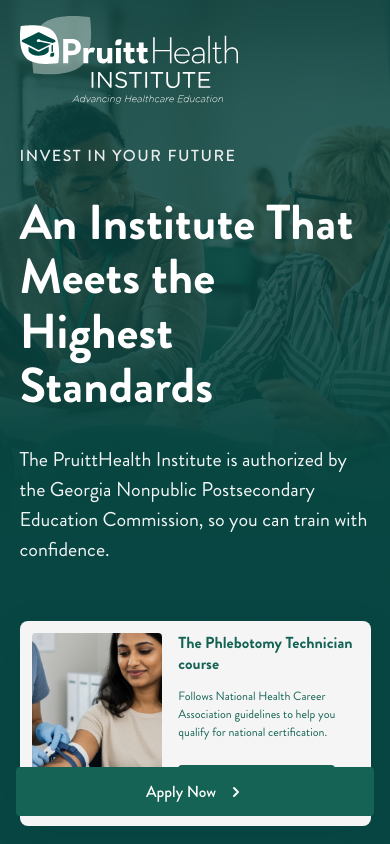
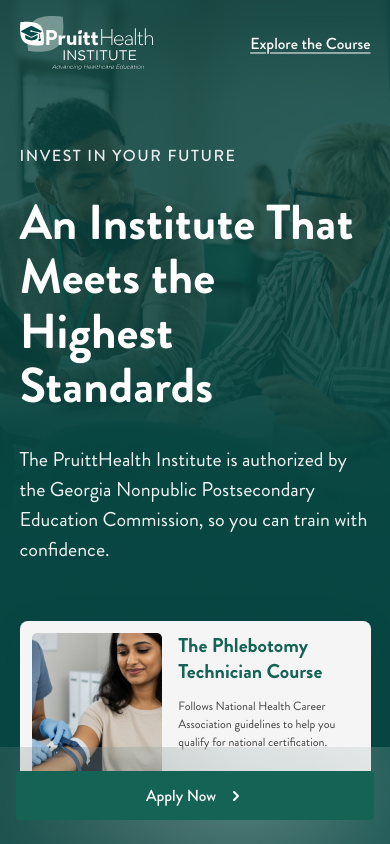
Before and after one commit to m31421/PRH-Institute-Demo, a plain HTML site: page index.html in a window 390 px wide. Shown: the top 844 px of the page. Drawn offline with Linux system fonts and the light colour scheme.

Commit message:
Vertically center mobile nav text link in header

```diff
--- a/css/styles.css
+++ b/css/styles.css
@@ -372,6 +372,7 @@ section {
   color: var(--white);
   font-weight: 500;
   transition: color 0.3s ease;
+  display: none;
 }
 
 .nav-link:hover {
@@ -431,26 +432,6 @@ section {
   color: var(--white);
 }
 
-.mobile-menu-toggle {
-  display: none;
-  flex-direction: column;
-  gap: var(--space-xs);
-  background: none;
-  border: none;
-  cursor: pointer;
-  padding: var(--space-xs);
-}
-
-.mobile-menu-toggle span {
-  width: 24px;
-  height: 2px;
-  background-color: var(--white);
-  transition: all 0.3s ease;
-}
-
-.header.scrolled .mobile-menu-toggle span {
-  background-color: var(--grey-900);
-}
 
 /* ============================================
    HERO SECTION - FULL-BLEED SYSTEM
@@ -565,6 +546,7 @@ section {
 .hero-promo-card.animate {
   opacity: 1;
   transform: translateX(0);
+  padding: var(--space-xs);
 }
 
 .hero-promo-image {
@@ -593,7 +575,7 @@ section {
 }
 
 .hero-promo-headline {
-  font-size: var(--body-medium);
+  font-size: var(--body-large);
   line-height: 1.3;
   font-weight: 700;
   color: var(--green-primary);
@@ -603,14 +585,48 @@ section {
 .hero-promo-text {
   font-size: var(--body-medium);
   line-height: 1.5;
-  color: var(--green-primary);
+  color: var(--grey-700);
   margin: 0;
 }
 
 .hero-promo-cta {
   margin-top: var(--space-xs);
-  padding: var(--space-xs) var(--space-sm);
+  display: inline-flex;
+  align-items: center;
+  gap: 4px;
+  font-size: var(--body-medium);
+  font-weight: 500;
+  color: var(--green-primary);
   align-self: flex-start;
+  transition: color 0.3s ease;
+  width: fit-content;
+  position: relative;
+  padding-bottom: 2px;
+}
+
+.hero-promo-cta::after {
+  content: '';
+  position: absolute;
+  bottom: 0;
+  left: 0;
+  right: 0;
+  height: 1px;
+  background-color: var(--green-primary);
+  transition: background-color 0.3s ease;
+}
+
+.hero-promo-cta:hover {
+  color: var(--green-secondary);
+}
+
+.hero-promo-cta:hover::after {
+  background-color: var(--green-secondary);
+}
+
+.hero-promo-cta svg {
+  width: 16px;
+  height: 16px;
+  flex-shrink: 0;
 }
 
 .hero-features {
@@ -1528,11 +1544,36 @@ section {
   /* Header */
   .header-content {
     padding: var(--space-sm) 0;
+    position: relative;
+  }
+
+  .header-content .nav-link {
+    display: block;
+    position: absolute;
+    top: 0;
+    right: 0;
+    font-size: var(--body-small);
+    color: var(--white);
+    font-weight: 500;
+    padding: 0;
+    margin: 0;
+    text-decoration: none;
+    z-index: 10;
+  }
+
+  .header.scrolled .header-content .nav-link {
+    color: var(--grey-700);
   }
 
   .logo-image,
-  .logo img {
-    max-height: 24px;
+  .logo-link .logo,
+  .logo-link img {
+    max-height: 54px;
+  }
+
+  .header.scrolled .logo-link .logo,
+  .header.scrolled .logo-link img {
+    max-height: 54px;
   }
 
   .nav {
@@ -1559,12 +1600,36 @@ section {
     visibility: visible;
   }
 
-  .nav-link {
+  .nav .nav-link {
+    display: block;
     padding: var(--space-sm) 0;
     border-bottom: 1px solid var(--grey-300);
     color: var(--grey-700);
   }
 
+  .header-content .nav-link {
+    display: flex;
+    align-items: center;
+    position: absolute;
+    top: 50%;
+    right: 0;
+    transform: translateY(-50%);
+    font-size: var(--body-medium);
+    color: var(--white);
+    font-weight: 500;
+    padding: 0;
+    margin: 0;
+    text-decoration: underline;
+    text-underline-offset: 4px;
+    text-decoration-thickness: 1px;
+    z-index: 10;
+    border-bottom: none;
+  }
+
+  .header.scrolled .header-content .nav-link {
+    color: var(--grey-700);
+  }
+
   .nav-link:hover {
     color: var(--green-primary);
   }
@@ -1579,21 +1644,6 @@ section {
     width: 100%;
   }
 
-  .mobile-menu-toggle {
-    display: none;
-  }
-
-  .mobile-menu-toggle.active span:nth-child(1) {
-    transform: rotate(45deg) translate(8px, 8px);
-  }
-
-  .mobile-menu-toggle.active span:nth-child(2) {
-    opacity: 0;
-  }
-
-  .mobile-menu-toggle.active span:nth-child(3) {
-    transform: rotate(-45deg) translate(7px, -7px);
-  }
 
   /* Hero - Mobile */
   .hero {
@@ -1872,16 +1922,27 @@ section {
 
   /* Course Info CTA Box - Mobile */
   .course-info-cta {
-    bottom: var(--space-sm);
-    right: var(--space-sm);
-    left: var(--space-sm);
-    width: calc(100% - 32px);
+    display: flex;
+    width: 100%;
+    padding: 24px 16px;
     flex-direction: column;
-    gap: var(--space-sm);
+    align-items: flex-start;
+    gap: 10px;
+    background: rgba(255, 255, 255, 0.03);
+    backdrop-filter: blur(86.44999694824219px);
+    bottom: 0;
+    right: 0;
+    left: 0;
     opacity: 1;
     transform: translateY(0);
     pointer-events: auto;
-    padding-bottom: var(--space-xs);
+    border-radius: 0;
+    margin: 0;
+  }
+
+  .course-info-cta.visible {
+    margin: 0;
+    width: 100%;
   }
 
   .course-info-cta .btn {
--- a/index.html
+++ b/index.html
@@ -16,15 +16,11 @@
           <img src="images/white-logo.svg" alt="PruittHealth Institute" class="logo logo-white">
           <img src="images/green-logo.svg" alt="PruittHealth Institute" class="logo logo-green">
         </a>
+        <a href="/" class="nav-link">Explore the Course</a>
         <nav class="nav">
           <a href="/" class="btn btn-header-explore">Explore the Course</a>
           <a href="/" class="btn btn-header-apply">Apply Now</a>
         </nav>
-        <button class="mobile-menu-toggle" aria-label="Toggle menu">
-          <span></span>
-          <span></span>
-          <span></span>
-        </button>
       </div>
     </div>
   </header>
@@ -50,9 +46,13 @@
           <img src="images/cta-callout.png" alt="Phlebotomy Technician">
         </div>
         <div class="hero-promo-content">
-          <h3 class="hero-promo-headline">The Phlebotomy Technician course</h3>
+          <h3 class="hero-promo-headline">The Phlebotomy Technician Course</h3>
           <p class="hero-promo-text">Follows National Health Career Association guidelines to help you qualify for national certification.</p>
-          <a href="/" class="btn btn-primary hero-promo-cta">Explore the Course</a>
+          <a href="/" class="hero-promo-cta">Explore the Course
+            <svg width="16" height="16" viewBox="0 0 16 16" fill="none" xmlns="http://www.w3.org/2000/svg">
+              <path d="M6 12L10 8L6 4" stroke="currentColor" stroke-width="2" stroke-linecap="round" stroke-linejoin="round"/>
+            </svg>
+          </a>
         </div>
       </div>
       <div class="hero-features">
--- a/js/main.js
+++ b/js/main.js
@@ -92,33 +92,6 @@ window.addEventListener('scroll', () => {
   }
 });
 
-// Mobile menu toggle
-const mobileMenuToggle = document.querySelector('.mobile-menu-toggle');
-const nav = document.querySelector('.nav');
-
-if (mobileMenuToggle && nav) {
-  mobileMenuToggle.addEventListener('click', () => {
-    mobileMenuToggle.classList.toggle('active');
-    nav.classList.toggle('active');
-  });
-
-  // Close mobile menu when clicking on a nav link
-  const navLinks = document.querySelectorAll('.nav-link');
-  navLinks.forEach(link => {
-    link.addEventListener('click', () => {
-      mobileMenuToggle.classList.remove('active');
-      nav.classList.remove('active');
-    });
-  });
-
-  // Close mobile menu when clicking outside
-  document.addEventListener('click', (e) => {
-    if (!nav.contains(e.target) && !mobileMenuToggle.contains(e.target)) {
-      mobileMenuToggle.classList.remove('active');
-      nav.classList.remove('active');
-    }
-  });
-}
 
 // Smooth scroll for anchor links
 document.querySelectorAll('a[href^="#"]').forEach(anchor => {
```
Also changed, not shown: 1 other file.
